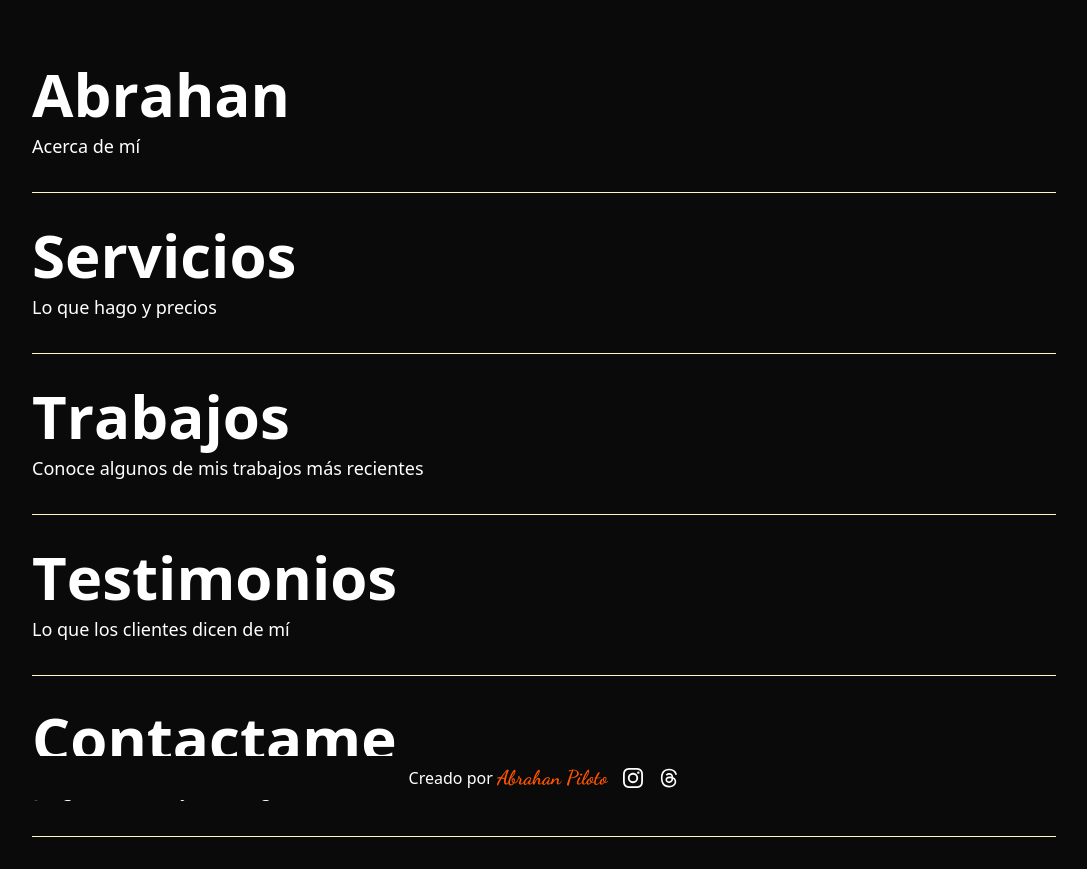
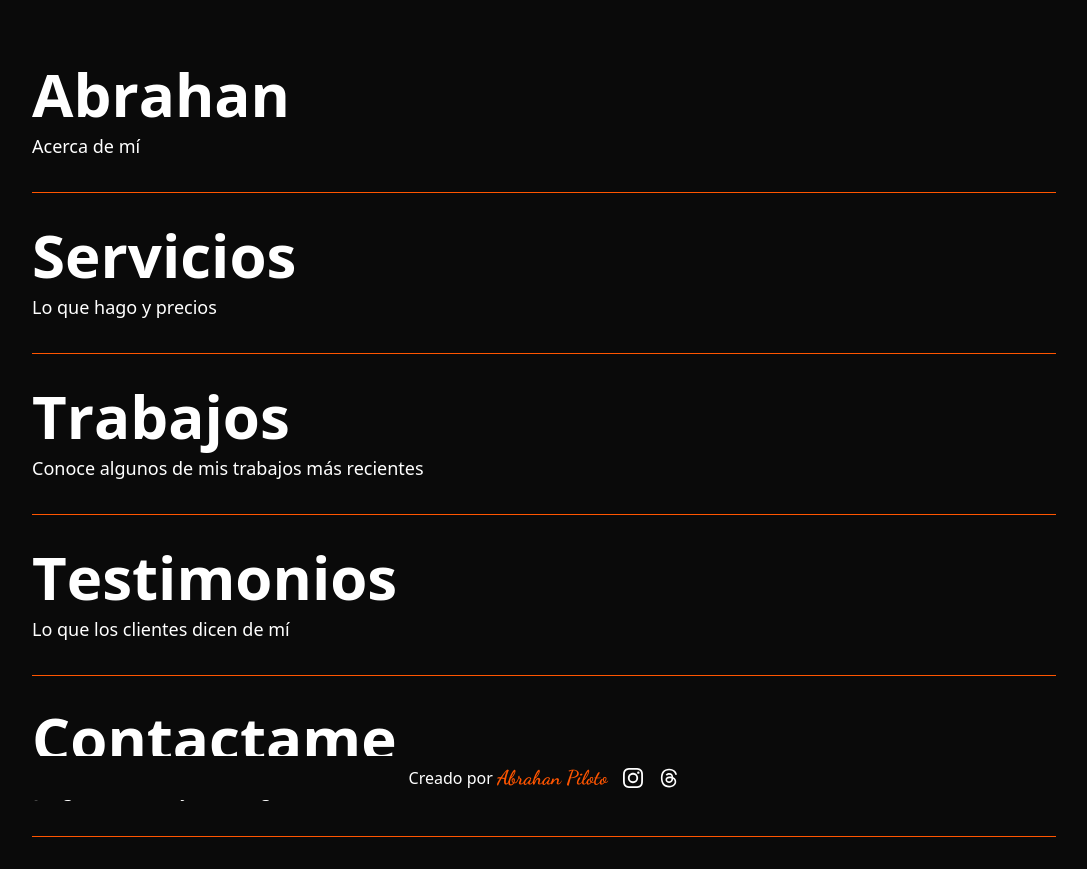
Before and after one commit to Abrahanpiloto/new-portfolio, a React (Vite) app: page / in a window 1280 px wide. Shown: the whole page, without its empty margins (96-1183 px from the left). Built offline with nearby package versions, Linux system fonts and the light colour scheme.

Commit message:
css rayas

```diff
--- a/src/components/Welcome.jsx
+++ b/src/components/Welcome.jsx
@@ -81,7 +81,7 @@ const Link = ({ heading, imgSrc, subheading, href }) => {
       onMouseMove={handleMouseMove}
       initial="initial"
       whileHover="whileHover"
-      className="group relative flex items-center justify-between border-b-1 dark:border-yellow-100 py-4 transition-colors duration-500 hover:border-neutral-50 md:py-8"
+      className="group relative flex items-center justify-between border-b-1 border-[#FF5500] py-4 transition-colors duration-500 hover:border-neutral-50 md:py-8"
     >
       <RouterLink to={href} className="absolute inset-0 z-20" />
       <div>
```
